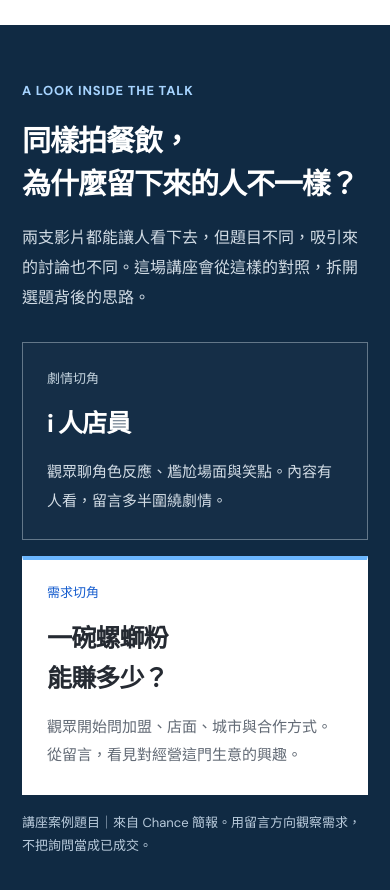
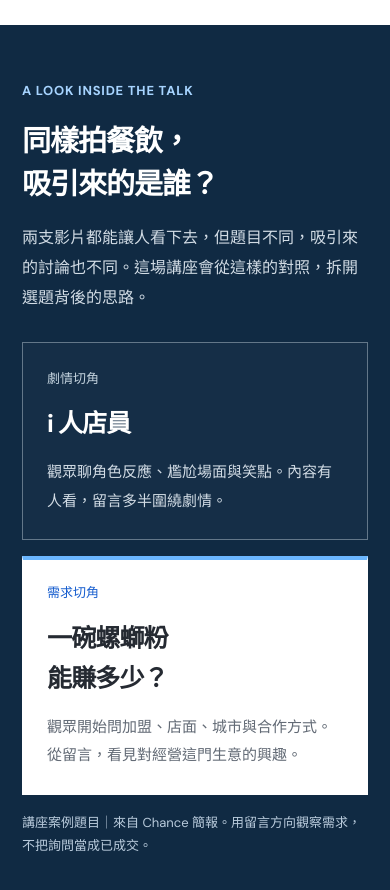
Before and after one commit to massenlight/chance, a plain HTML site: page index.html in a window 390 px wide. Shown: the part 8300-9190 px from the top of the page. Drawn offline with Linux system fonts and the light colour scheme; no server answers.

```diff
--- a/index.html
+++ b/index.html
@@ -70,7 +70,7 @@
  </section>
 
  <section id="content-preview" class="content-preview section"><div class="shell">
-  <div class="preview-heading"><span class="eyebrow">A LOOK INSIDE THE TALK</span><h2>同樣拍餐飲，<br>為什麼留下來的人不一樣？</h2><p>兩支影片都能讓人看下去，但題目不同，吸引來的討論也不同。這場講座會從這樣的對照，拆開選題背後的思路。</p></div>
+  <div class="preview-heading"><span class="eyebrow">A LOOK INSIDE THE TALK</span><h2>同樣拍餐飲，<br>吸引來的是誰？</h2><p>兩支影片都能讓人看下去，但題目不同，吸引來的討論也不同。這場講座會從這樣的對照，拆開選題背後的思路。</p></div>
   <div class="opening-compare">
    <article class="opening-example"><small>劇情切角</small><h3>i 人店員</h3><p>觀眾聊角色反應、尷尬場面與笑點。內容有人看，留言多半圍繞劇情。</p></article>
    <article class="opening-example focused"><small>需求切角</small><h3>一碗螺螄粉<br>能賺多少？</h3><p>觀眾開始問加盟、店面、城市與合作方式。從留言，看見對經營這門生意的興趣。</p></article>
```
